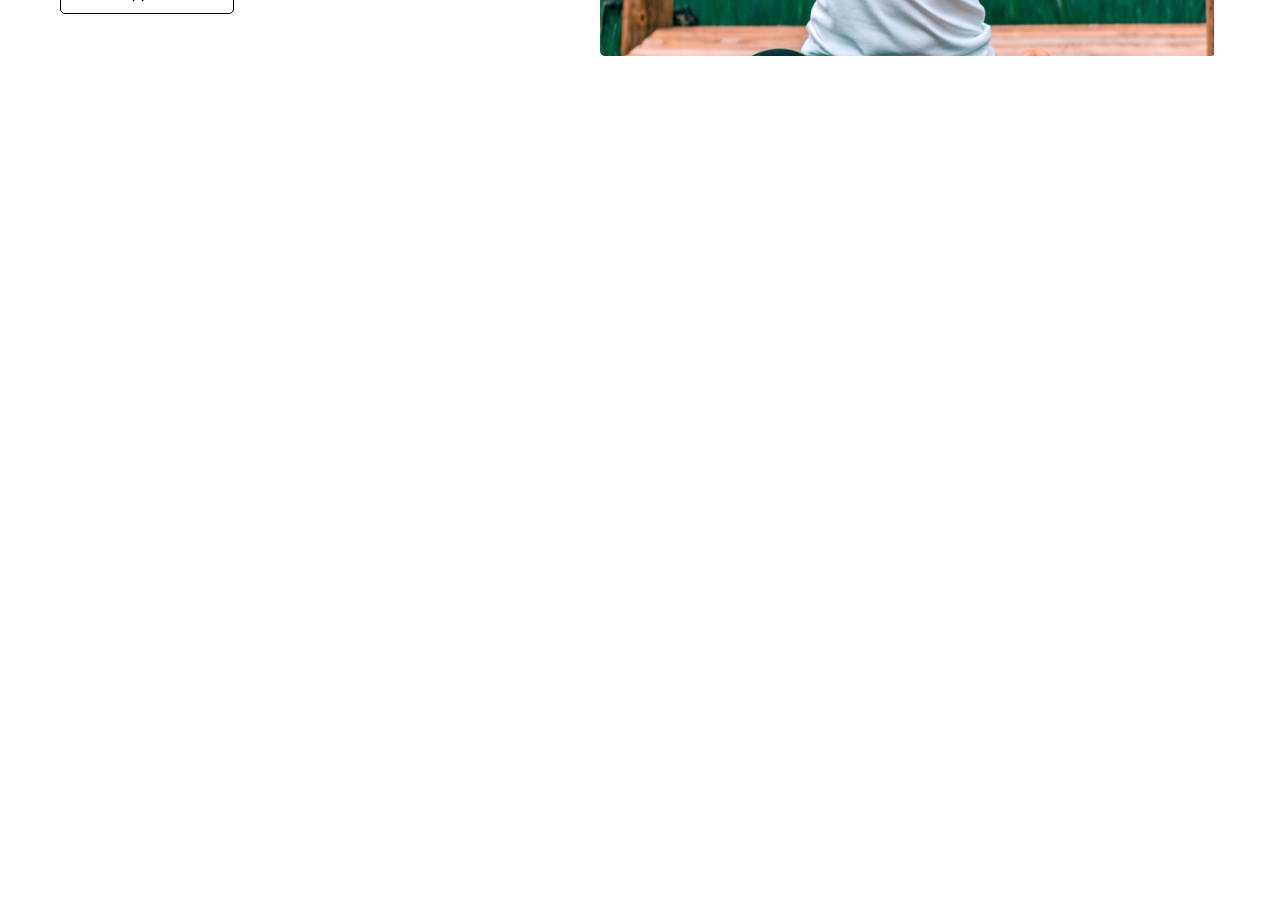
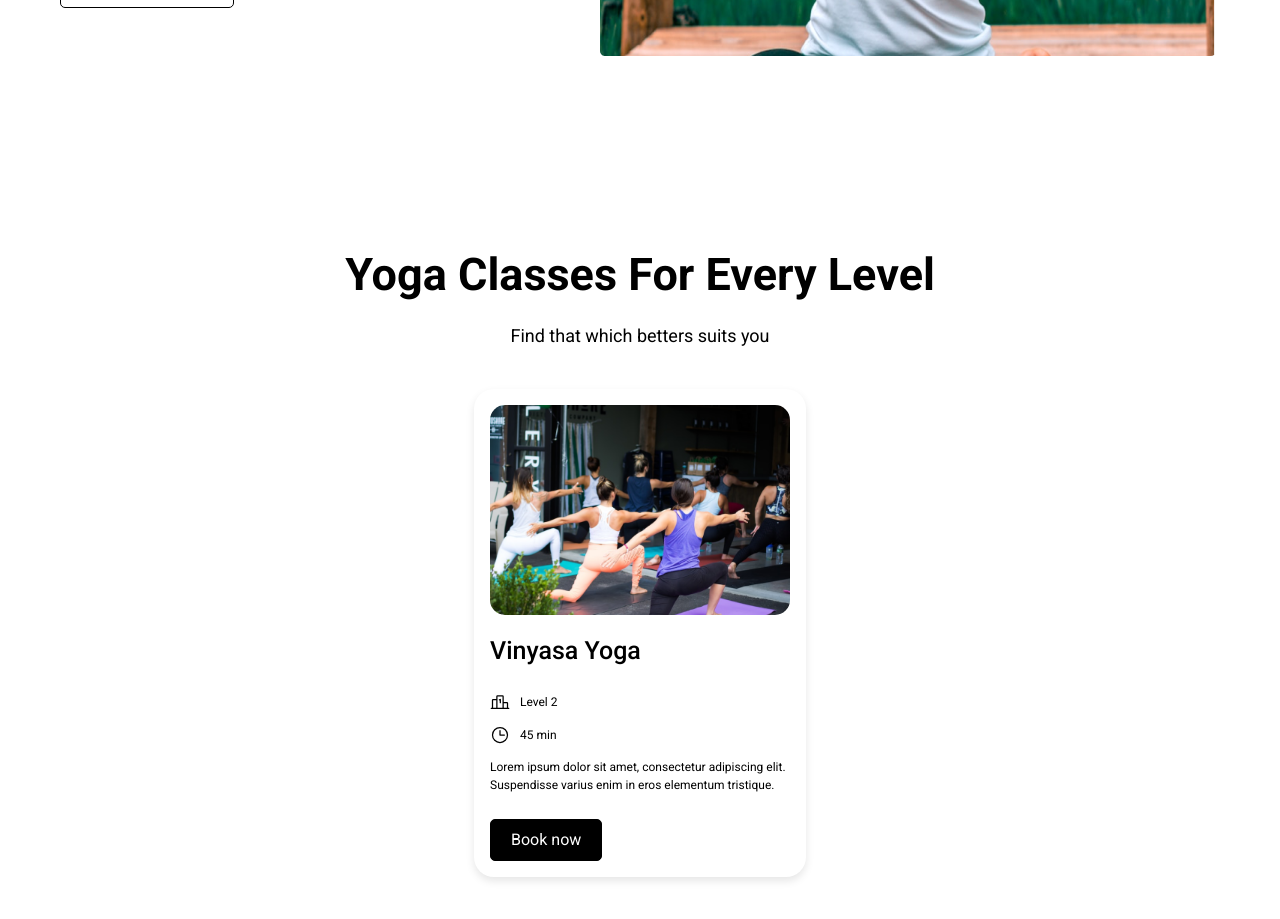
Before and after one commit to max-faria/nirvanayoga-landingpage, a React (Vite) app: page / in a window 1280 px wide. Shown: the part 2520-3439 px from the top of the page. Before the commit the page ends 2656 px from the top, so only its background shows below. Built offline with nearby package versions, Linux system fonts and the light colour scheme.

Commit message:
feta: card classes added

```diff
--- a/src/App.tsx
+++ b/src/App.tsx
@@ -2,6 +2,7 @@ import AboutUs from './components/AboutUs'
 import BenefitsSection from './components/BenefitsSection'
 import Header from './components/Header/Header'
 import HeroSection from './components/HeroSection'
+import YogaClasses from './components/YogaClasses'
 
 function App() {
 
@@ -11,6 +12,7 @@ function App() {
       <HeroSection/>
       <BenefitsSection />
       <AboutUs />
+      <YogaClasses/>
     </>
   )
 }
--- a/src/components/BenefitsSection/index.tsx
+++ b/src/components/BenefitsSection/index.tsx
@@ -39,7 +39,7 @@ const BenefitsSection = () => {
           </DescriptionCard>
           <ButtonCard linkTo={""} />
         </CardContent>
-        <CardContent gridColumn="1" gridRow="2">
+        <CardContent gridColumn="1" gridrow="2">
           <ImgCard src={HeartIcon} />
           <TitleCard>Lower Blood Pressure</TitleCard>
           <DescriptionCard>
@@ -48,7 +48,7 @@ const BenefitsSection = () => {
           </DescriptionCard>
           <ButtonCard linkTo="" />
         </CardContent>
-        <CardContent gridColumn="2" gridRow="2">
+        <CardContent gridColumn="2" gridrow="2">
           <ImgCard src={EmogiIcon} />
           <TitleCard>Increase Flexibility</TitleCard>
           <DescriptionCard>
@@ -57,7 +57,7 @@ const BenefitsSection = () => {
           </DescriptionCard>
           <ButtonCard linkTo="" />
         </CardContent>
-        <CardContent gridColumn="1" gridRow="3">
+        <CardContent gridColumn="1" gridrow="3">
           <ImgCard src={TriangleIcon} />
           <TitleCard>Balance Your Mind</TitleCard>
           <DescriptionCard>
@@ -66,7 +66,7 @@ const BenefitsSection = () => {
           </DescriptionCard>
           <ButtonCard linkTo="" />
         </CardContent>
-        <CardContent gridColumn="2" gridRow="3">
+        <CardContent gridColumn="2" gridrow="3">
           <ImgCard src={FlashIcon} />
           <TitleCard>Improve Health</TitleCard>
           <DescriptionCard>
--- a/src/components/BenefitsSection/styles.tsx
+++ b/src/components/BenefitsSection/styles.tsx
@@ -3,7 +3,7 @@ import img from "../../assets/benefits.png";
 
 interface GridInterface {
     gridColumn: string,
-    gridRow?: string,
+    gridrow?: string,
 }
 
 export const Container = styled.div`
@@ -35,7 +35,7 @@ export const Grid = styled.div`
 
 export const CardContent= styled.div<GridInterface>`
   grid-column: ${props => props.gridColumn};
-  grid-row: ${props => props.gridRow? props.gridRow : 1};
+  grid-row: ${props => props.gridrow? props.gridrow : 1};
   display: flex;
   flex-direction: column;
   gap: 16px;
--- /dev/null
+++ b/src/components/ClassesCard/index.tsx
@@ -0,0 +1,34 @@
+import {
+  CardContainer,
+  CardImg,
+  CardTitle,
+  InformationContainer,
+  TextDescriptionCard,
+} from "./styles";
+import GroupPractice from "../../assets/group-practice.png";
+import { LoginButton } from "../Header/styles";
+import { Clock, Ranking } from "@phosphor-icons/react";
+
+const ClassesCard = () => {
+  return (
+    <CardContainer>
+      <CardImg src={GroupPractice} />
+      <CardTitle>Vinyasa Yoga</CardTitle>
+      <InformationContainer>
+        <Ranking size={20} />
+        <p>Level 2</p>
+      </InformationContainer>
+      <InformationContainer>
+        <Clock size={20} />
+        <p>45 min</p>
+      </InformationContainer>
+      <TextDescriptionCard>
+        Lorem ipsum dolor sit amet, consectetur adipiscing elit. Suspendisse
+        varius enim in eros elementum tristique.
+      </TextDescriptionCard>
+      <LoginButton>Book now</LoginButton>
+    </CardContainer>
+  );
+};
+
+export default ClassesCard;
--- /dev/null
+++ b/src/components/ClassesCard/styles.tsx
@@ -0,0 +1,57 @@
+import styled from "styled-components";
+
+export const CardContainer = styled.div`
+  display: flex;
+  flex-direction: column;
+  align-items: start;
+  max-width: 300px;
+  gap: 5px;
+  border: 1px solid transparent;
+  border-radius: 20px;
+  box-shadow: 0 4px 8px rgba(0, 0, 0, 0.1);
+  padding: 15px;
+`;
+
+export const CardImg = styled.img`
+  max-height: 280px;
+  align-self: stretch;
+  margin-bottom: 12px;
+  border-radius: 15px;
+
+
+`;
+
+export const CardTitle = styled.h3`
+  color: #000;
+  font-family: Roboto, sans-serif;
+  font-size: 25px;
+  font-style: normal;
+  font-weight: 500;
+  line-height: 150%; /* 27px */
+  margin-bottom: 18px;
+`;
+
+export const InformationContainer = styled.div`
+    display: flex;
+    gap: 10px;
+    padding; 10px;
+    align-items: center;
+    color: var(--Black, #000);
+    font-family: Roboto;
+    font-size: 12px;
+    font-style: normal;
+    font-weight: 400;
+    line-height: 150%;
+    margin-bottom: 8px;
+`;
+
+export const TextDescriptionCard = styled.p`
+  color: var(--Black, #000);
+  font-family: Roboto;
+  font-size: 12px;
+  font-style: normal;
+  font-weight: 400;
+  line-height: 150%; /* 27px */
+  max-width: 400px;
+  margin-bottom: 20px;
+`;
--- a/src/components/Header/styles.tsx
+++ b/src/components/Header/styles.tsx
@@ -101,9 +101,7 @@ export const TextHero = styled.div`
 
 export const ImgContainer = styled.div`
   display: flex;
-
-
-`
+`;
 
 export const ImgHero = styled.img`
   flex: 1;
@@ -114,7 +112,7 @@ export const ImgAboutUs = styled.img`
   flex: 1;
   height: 640px;
   padding-right: 64px;
-`
+`;
 export const Title = styled.h1`
   color: var(--Black, #000);
   font-family: Roboto;
@@ -127,7 +125,7 @@ export const Title = styled.h1`
 export const TitleSecondary = styled.h2`
   color: var(--Black, #000);
   font-family: Roboto;
-  font-size: 56px;
+  font-size: 45px;
   font-style: normal;
   font-weight: 700;
   line-height: 120%; /* 67.2px */
@@ -142,3 +140,11 @@ export const Subtitle = styled.div`
   line-height: 150%;
   margin-bottom: 40px;
 `;
+
+export const ContainerCenter = styled.div`
+  display: flex;
+  flex-direction: column;
+  justify-content: center;
+  align-items: center;
+  padding: 112px 0px;
+`;
--- /dev/null
+++ b/src/components/YogaClasses/index.tsx
@@ -0,0 +1,17 @@
+import ClassesCard from "../ClassesCard"
+import { ContainerCenter, Subtitle, TitleSecondary } from "../Header/styles"
+
+const YogaClasses = () => {
+
+    return (
+        <ContainerCenter>
+            <TitleSecondary>Yoga Classes For Every Level</TitleSecondary>
+            <Subtitle>
+                <p style={{ marginTop: '20px' }}>Find that which betters suits you</p>
+            </Subtitle>
+            <ClassesCard/>
+        </ContainerCenter>
+    )
+}
+
+export default YogaClasses
```
Also changed, not shown: src/assets/group-practice.png (added).
